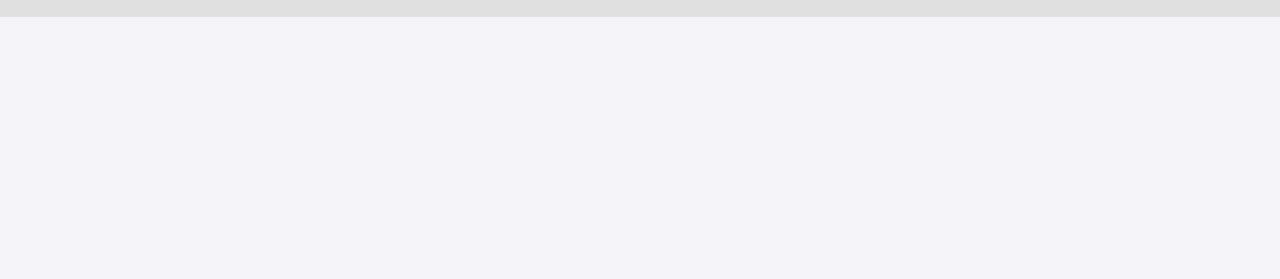
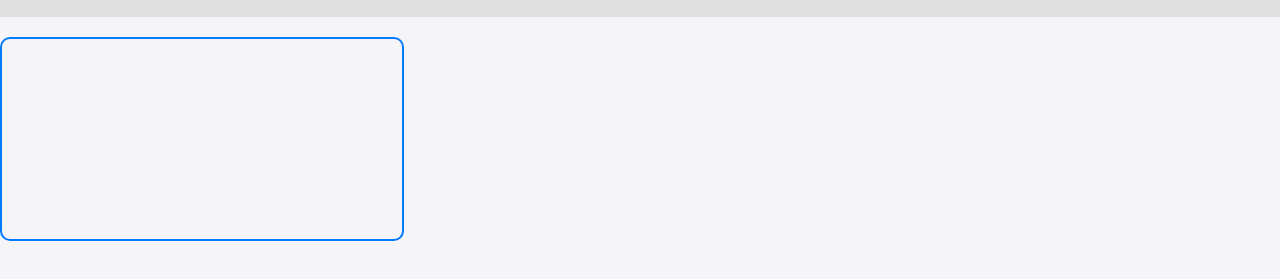
Before and after one commit to andreas168168/greenscanner, a website with bundled scripts: page scanner.html in a window 1280 px wide. Shown: the part 249-528 px from the top of the page. Built offline with nearby package versions, Linux system fonts and the light colour scheme.

Commit message:
Update scanner.html

```diff
--- a/scanner.html
+++ b/scanner.html
@@ -109,16 +109,19 @@
         }
         /* Fullscreen Video for Scanning */
         video {
-            position: fixed;
-            top: 0;
-            left: 0;
-            width: 100vw;
-            height: 100vh;
-            object-fit: cover;
-            z-index: 999;
-            display: none;
+            display: block !important;
+            width: 100%;
+            max-width: 400px;
+            height: auto;
+            border: 2px solid #007BFF;
+            border-radius: 10px;
         }
         .guide-box {
+            display: block !important;
+            }
+
+
+        .guide-box22 {
             position: absolute;
             top: 50%;
             left: 50%;
```
